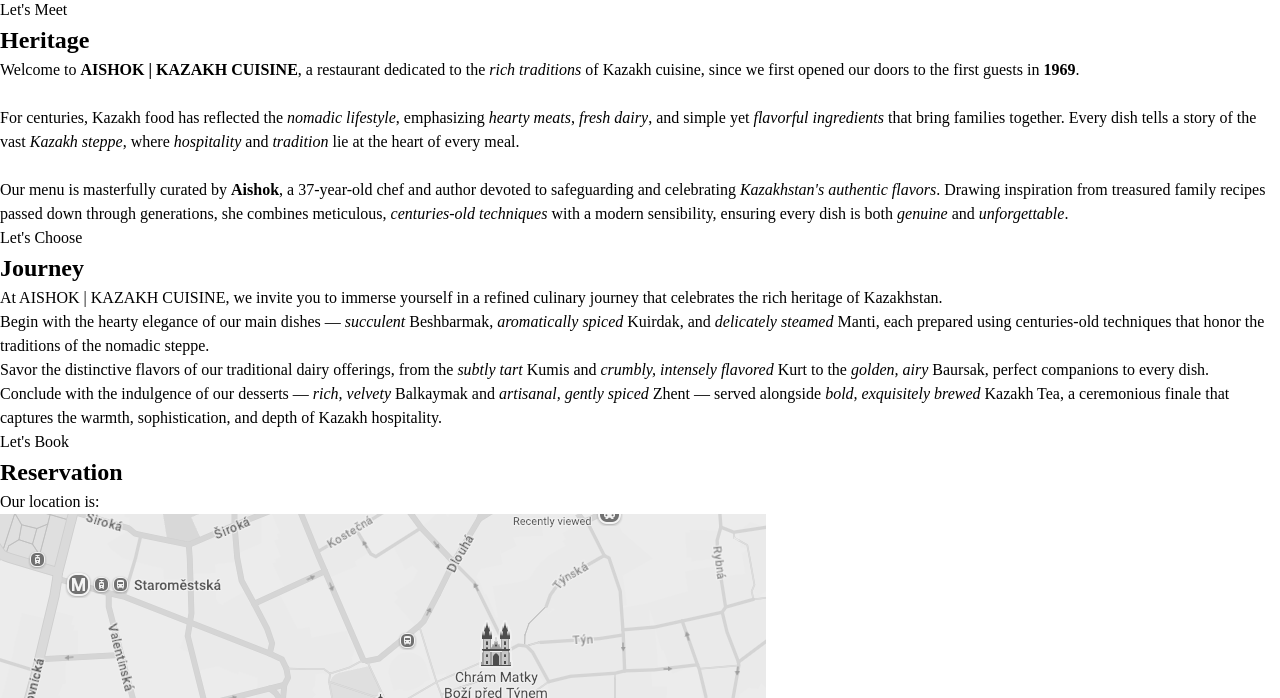
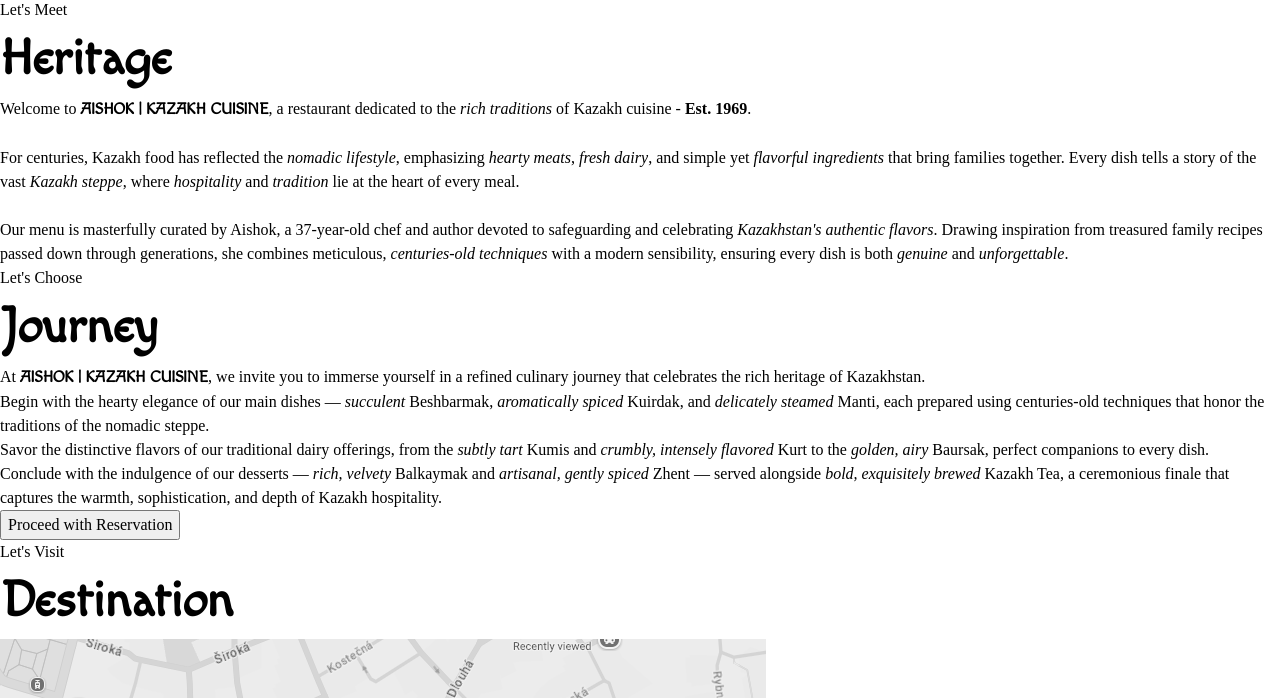
Before and after one commit to justCallMeArslan/restaurant-page-project, a website built with Vite: page index.html in a window 1280 px wide. Shown: the part 802-1500 px from the top of the page. Built offline with nearby package versions, Linux system fonts and the light colour scheme.

Commit message:
CSS missing

```diff
--- a/index.html
+++ b/index.html
@@ -18,7 +18,7 @@
         <button id="topOfPage">#</button>
         <button id="meetBtn">To Meet</button>
         <button id="dineBtn">To Dine</button>
-        <button id="bookBtn">To Book</button>
+        <button id="visitBtn">To Visit</button>
       </ul>
     </nav>
   </header>
--- a/src/components/footer.js
+++ b/src/components/footer.js
@@ -0,0 +1,27 @@
+import { createElement } from "./support";
+
+export function footer() {
+    const content = document.querySelector('#content');
+
+    const footer = createElement("footer");
+    const footerCont = createElement("div");
+    footer.appendChild(footerCont);
+
+
+
+    const devBy = createElement("p");
+    devBy.innerHTML = `Developed by: <a href="https://github.com/justCallMeArslan">ArS</a>`
+    const rights = createElement("p");
+    rights.textContent = "@Copyright 2026. All rights reserved."
+    const imgArt = createElement("p");
+    imgArt.innerHTML = ` Photo by <a href="https://unsplash.com/@mike_cho?utm_source
+    =unsplash&utm_medium=referral&utm_content=creditCopyText">Mike Cho</a> on <a href
+    ="https://unsplash.com/photos/a-table-with-a-vase-of-flowers-on-top-of-it-
+    nqA1WVpEF3s?utm_source=unsplash&utm_medium=referral&utm_content=creditCopyText"
+    >Unsplash</a> `
+
+
+
+    footerCont.append(devBy, rights, imgArt);
+    content.appendChild(footer);
+}
--- a/src/components/toBook.js
+++ b/src/components/toBook.js
@@ -1,7 +1,7 @@
 import { createElement } from "./support.js";
 import imgLink from "../assets/location.png"
 
-export function toBook() {
+export function toVisit() {
     const content = document.querySelector('#content');
     const mainContainerBook = createElement("div", "main-cont");
     const textBook = createElement("div", "text-cont");
@@ -9,12 +9,11 @@ export function toBook() {
     mainContainerBook.append(chapterBook, textBook);
 
     const chapParaBook = createElement("p", "text-h2-header");
-    chapParaBook.textContent = "Let's Book";
+    chapParaBook.textContent = "Let's Visit";
     const chapMainBook = createElement("h2", "text-h2");
-    chapMainBook.textContent = "Reservation";
+    chapMainBook.textContent = "Destination";
 
-    const textPara = createElement("p", "text");
-    textPara.textContent = "Our location is:"
+
     const mapLink = document.createElement('img');
     mapLink.src = imgLink;
     mapLink.style.cursor = "pointer";
@@ -23,10 +22,10 @@ export function toBook() {
         window.open("https://maps.app.goo.gl/ttvpc5hBb7ieWWWL6", "_blank");
     })
     const mapLinkCaption = document.createElement("span");
-    mapLinkCaption.textContent = "Staroměstské nám. 609/9, 110 00 Staré Město, Czechia";
+    mapLinkCaption.textContent = "Address: Staroměstské nám. 609/9, 110 00 Staré Město, Czechia; Phone: +420 123 454 321";
 
 
-    textBook.append(textPara, mapLink, mapLinkCaption);
+    textBook.append(mapLink, mapLinkCaption);
     chapterBook.append(chapParaBook, chapMainBook);
     content.appendChild(mainContainerBook);
 }
--- a/src/components/toDine.js
+++ b/src/components/toDine.js
@@ -14,22 +14,28 @@ export function toDine() {
     chapMainDine.textContent = "Journey";
 
     const textPara = createElement("p", "text");
-    textPara.innerHTML = `At AISHOK | KAZAKH CUISINE, we invite you to immerse yourself
-    in a refined culinary journey that celebrates the rich heritage of Kazakhstan. <br>
-    Begin with the hearty elegance of our main dishes — <i>succulent</i> Beshbarmak,
-    <i>aromatically spiced</i> Kuirdak, and <i>delicately steamed</i> Manti, each
-    prepared using centuries-old techniques that honor the traditions of the nomadic steppe. <br>
-    Savor the distinctive flavors of our traditional dairy offerings, from the
-    <i>subtly tart</i> Kumis and <i>crumbly, intensely flavored</i> Kurt to the
-    <i>golden, airy</i> Baursak, perfect companions to every dish. <br>
+    textPara.innerHTML = `At <span class="highlight">AISHOK | KAZAKH CUISINE</span>,
+    we invite you to immerse yourself in a refined culinary journey that celebrates the
+    rich heritage of Kazakhstan. <br> Begin with the hearty elegance of our main dishes —
+    <i>succulent</i> Beshbarmak, <i>aromatically spiced</i> Kuirdak, and <i>delicately steamed</i>
+    Manti, each prepared using centuries-old techniques that honor the traditions
+    of the nomadic steppe. <br> Savor the distinctive flavors of our traditional
+    dairy offerings, from the <i>subtly tart</i> Kumis and <i>crumbly, intensely
+    flavored</i> Kurt to the <i>golden, airy</i> Baursak, perfect companions to every dish. <br>
     Conclude with the indulgence of our desserts — <i>rich, velvety</i> Balkaymak and
     <i>artisanal, gently spiced</i> Zhent — served alongside <i>bold, exquisitely
     brewed</i> Kazakh Tea, a ceremonious finale that captures the warmth, sophistication,
     and depth of Kazakh hospitality.`;
 
+    const bookingBtn = createElement("button", "bookingBtn");
+    bookingBtn.textContent = "Proceed with Reservation";
+    bookingBtn.addEventListener("click", () => {
+        window.open("https://www.youtube.com/watch?v=dQw4w9WgXcQ", "_blank", "noopener,noreferrer");
+    });
+
 
     chapterDine.append(chapParaDine, chapMainDine);
-    textDine.appendChild(textPara);
+    textDine.append(textPara, bookingBtn);
 
 
     content.appendChild(mainContainerDine);
--- a/src/components/toMeet.js
+++ b/src/components/toMeet.js
@@ -14,14 +14,14 @@ export function toMeet() {
 
    const textPara = createElement("p", "text")
    textPara.innerHTML = `
-   Welcome to <b>AISHOK | KAZAKH CUISINE</b>, a restaurant dedicated to the <i>rich
-   traditions</i> of Kazakh cuisine, since we first opened our doors to the first guests in
-   <b>1969</b>.<br><br> For centuries, Kazakh food has reflected the <i>nomadic
+   Welcome to <span class = "highlight">AISHOK | KAZAKH CUISINE</span>, a restaurant
+   dedicated to the <i>rich traditions</i> of Kazakh cuisine - <b>Est. 1969</b>.
+   <br><br> For centuries, Kazakh food has reflected the <i>nomadic
    lifestyle</i>, emphasizing <i>hearty meats</i>, <i>fresh dairy</i>, and simple yet
    <i>flavorful ingredients</i> that bring families together. Every dish tells a story
    of the vast <i>Kazakh steppe</i>, where <i>hospitality</i> and <i>tradition</i>
    lie at the heart of every meal.<br><br>
-   Our menu is masterfully curated by <b>Aishok</b>, a 37-year-old chef and author
+   Our menu is masterfully curated by Aishok, a 37-year-old chef and author
    devoted to safeguarding and celebrating <i>Kazakhstan's authentic flavors</i>.
    Drawing inspiration from treasured family recipes passed down through generations,
    she combines meticulous, <i>centuries-old techniques</i> with a modern sensibility,
--- a/src/main.js
+++ b/src/main.js
@@ -2,12 +2,14 @@ import "./style.css";
 import {renderFront} from "./components/frontPage";
 import {toMeet} from "./components/toMeet";
 import {toDine} from "./components/toDine";
-import {toBook} from "./components/toBook";
+import {toVisit} from "./components/toBook";
 import {contact} from "./components/contact";
+import {footer} from "./components/footer";
 
 
 renderFront();
 toMeet();
 toDine();
-toBook();
+toVisit();
 contact();
+footer();
--- a/src/style.css
+++ b/src/style.css
@@ -82,6 +82,15 @@ header {
   z-index: 10;
 }
 
+h2 {
+  font-family: "Macondo", sans-serif;
+  font-size: 50px;
+}
+
+.highlight {
+  font-family: "Macondo", sans-serif;
+  font-weight: 600;
+}
 
 nav {
   display: flex;
```
